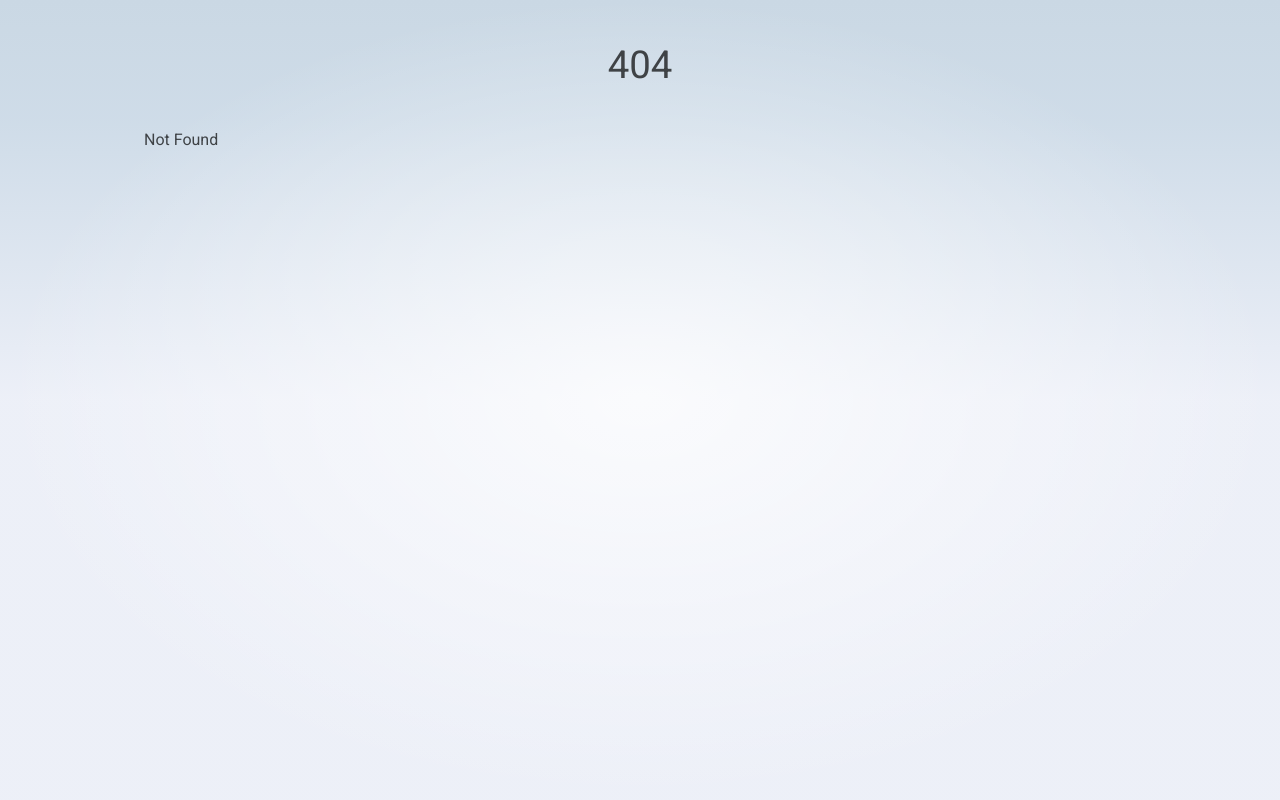
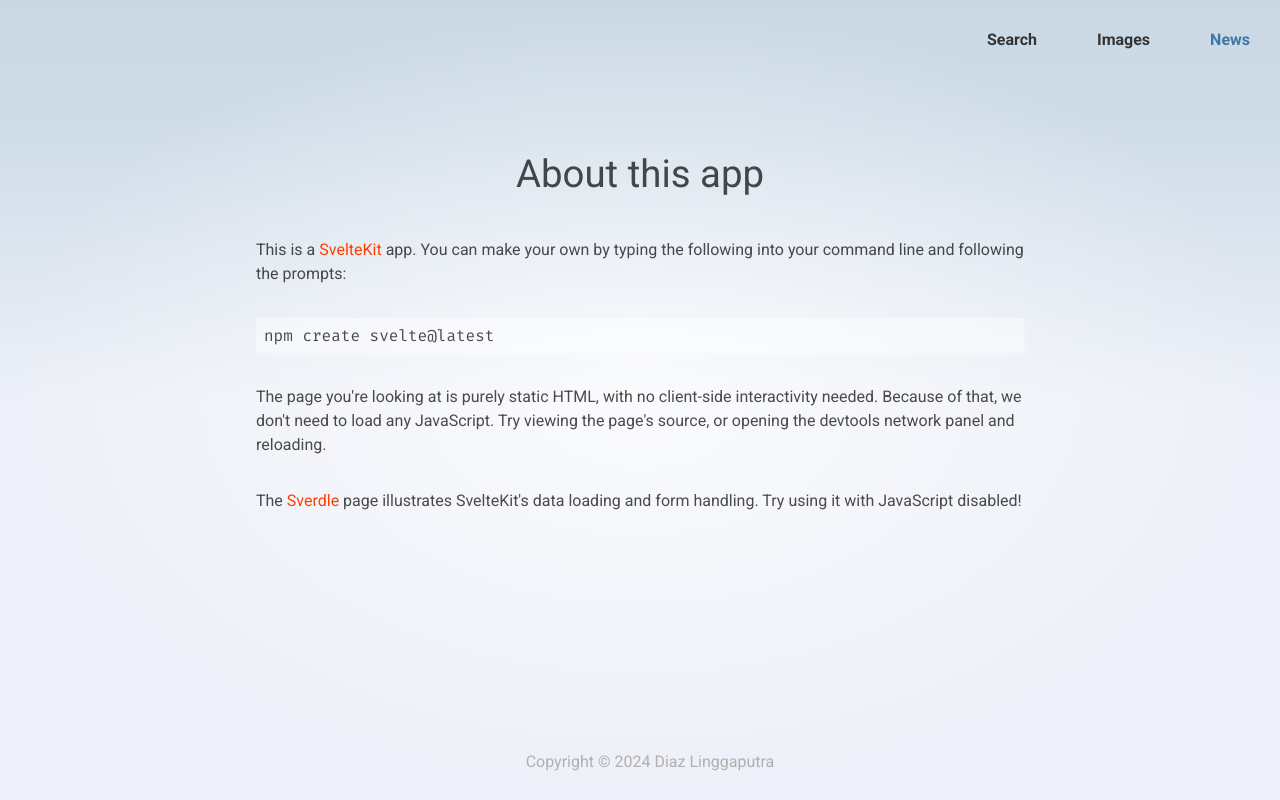
Before and after one commit to diazlp/search-engine-svelte, a SvelteKit app: page /news in a window 1280 px wide. Before the commit this address had no page. Built offline with nearby package versions, Linux system fonts and the light colour scheme.

Commit message:
feat(layout): implement footer and header

```diff
--- a/src/routes/+layout.svelte
+++ b/src/routes/+layout.svelte
@@ -1,14 +1,20 @@
-<script>
+<script lang='ts'>
+	const year = new Date().getFullYear()
+
 	import Header from './Header.svelte';
 	import './styles.css';
 </script>
 
 <div class="app">
-	<!-- <Header /> -->
+	<Header />
 
 	<main >
 		<slot />
 	</main>
+
+	<footer>
+		<p>Copyright &copy; {year} Diaz Linggaputra</p>
+	</footer>
 </div>
 
 <style lang="scss">
@@ -19,6 +25,7 @@
 		display: flex;
 		flex-direction: column;
 		min-height: 100vh;
+		overflow-y: hidden;
 	}
 
 	main {
@@ -31,4 +38,15 @@
 		margin: 0 auto;
 		box-sizing: border-box;
 	}
+
+	footer {
+    color: #b3afaf;
+		font-weight: 500;
+    text-align: center;
+    padding: 10px;
+    position: fixed;
+    left: 0;
+    bottom: 0;
+    width: 100%;
+  }
 </style>
--- a/src/routes/Header.svelte
+++ b/src/routes/Header.svelte
@@ -1,129 +1,41 @@
 <script>
 	import { page } from '$app/stores';
-	import logo from '$lib/images/svelte-logo.svg';
-	import github from '$lib/images/github.svg';
 </script>
 
 <header>
-	<div class="corner">
-		<a href="https://kit.svelte.dev">
-			<img src={logo} alt="SvelteKit" />
-		</a>
-	</div>
-
 	<nav>
-		<svg viewBox="0 0 2 3" aria-hidden="true">
-			<path d="M0,0 L1,2 C1.5,3 1.5,3 2,3 L2,0 Z" />
-		</svg>
-		<ul>
-			<li aria-current={$page.url.pathname === '/' ? 'page' : undefined}>
-				<a href="/">Home</a>
-			</li>
-			<li aria-current={$page.url.pathname === '/about' ? 'page' : undefined}>
-				<a href="/about">About</a>
-			</li>
-			<li aria-current={$page.url.pathname.startsWith('/sverdle') ? 'page' : undefined}>
-				<a href="/sverdle">Sverdle</a>
-			</li>
-		</ul>
-		<svg viewBox="0 0 2 3" aria-hidden="true">
-			<path d="M0,0 L0,3 C0.5,3 0.5,3 1,2 L2,0 Z" />
-		</svg>
+		<a href="/" aria-current={$page.url.pathname === '/' ? 'page' : undefined}>Search</a>
+		<a href="/images" aria-current={$page.url.pathname === '/images' ? 'page' : undefined}>Images</a>
+		<a href="/news" aria-current={$page.url.pathname === '/news' ? 'page' : undefined}>News</a>
 	</nav>
-
-	<div class="corner">
-		<a href="https://github.com/sveltejs/kit">
-			<img src={github} alt="GitHub" />
-		</a>
-	</div>
 </header>
 
-<style>
+<style lang="scss">
 	header {
-		display: flex;
-		justify-content: space-between;
-	}
-
-	.corner {
-		width: 3em;
-		height: 3em;
-	}
-
-	.corner a {
-		display: flex;
-		align-items: center;
-		justify-content: center;
-		width: 100%;
-		height: 100%;
-	}
-
-	.corner img {
-		width: 2em;
-		height: 2em;
-		object-fit: contain;
+    width: 100%;
+    padding: 20px 0;
+    display: flex;
+		position: fixed;
+		justify-content: flex-end;
+    top: 0;
+    left: 0;
+    z-index: 10;
 	}
 
 	nav {
 		display: flex;
-		justify-content: center;
-		--background: rgba(255, 255, 255, 0.7);
+		a {
+			text-decoration: none;
+			color: #333;
+			font-weight: bold;
+			padding: 10px 20px;
+			margin: 0 10px;
+			border-radius: 5px;
+			transition: background-color 0.3s ease;
+		}
 	}
 
-	svg {
-		width: 2em;
-		height: 3em;
-		display: block;
-	}
-
-	path {
-		fill: var(--background);
-	}
-
-	ul {
-		position: relative;
-		padding: 0;
-		margin: 0;
-		height: 3em;
-		display: flex;
-		justify-content: center;
-		align-items: center;
-		list-style: none;
-		background: var(--background);
-		background-size: contain;
-	}
-
-	li {
-		position: relative;
-		height: 100%;
-	}
-
-	li[aria-current='page']::before {
-		--size: 6px;
-		content: '';
-		width: 0;
-		height: 0;
-		position: absolute;
-		top: 0;
-		left: calc(50% - var(--size));
-		border: var(--size) solid transparent;
-		border-top: var(--size) solid var(--color-theme-1);
-	}
-
-	nav a {
-		display: flex;
-		height: 100%;
-		align-items: center;
-		padding: 0 0.5rem;
-		color: var(--color-text);
-		font-weight: 700;
-		font-size: 0.8rem;
-		text-transform: uppercase;
-		letter-spacing: 0.1em;
-		text-decoration: none;
-		transition: color 0.2s linear;
-	}
-
-	a:hover {
-		color: var(--color-theme-1);
+	a[aria-current="page"] {
+		color: var(--color-theme-2);
 	}
 </style>
--- /dev/null
+++ b/src/routes/news/+page.svelte
@@ -0,0 +1,26 @@
+<svelte:head>
+	<title>About</title>
+	<meta name="description" content="About this app" />
+</svelte:head>
+
+<div class="text-column">
+	<h1>About this app</h1>
+
+	<p>
+		This is a <a href="https://kit.svelte.dev">SvelteKit</a> app. You can make your own by typing the
+		following into your command line and following the prompts:
+	</p>
+
+	<pre>npm create svelte@latest</pre>
+
+	<p>
+		The page you're looking at is purely static HTML, with no client-side interactivity needed.
+		Because of that, we don't need to load any JavaScript. Try viewing the page's source, or opening
+		the devtools network panel and reloading.
+	</p>
+
+	<p>
+		The <a href="/sverdle">Sverdle</a> page illustrates SvelteKit's data loading and form handling. Try
+		using it with JavaScript disabled!
+	</p>
+</div>
--- /dev/null
+++ b/src/routes/news/+page.ts
@@ -0,0 +1,9 @@
+import { dev } from '$app/environment';
+
+// we don't need any JS on this page, though we'll load
+// it in dev so that we get hot module replacement
+export const csr = dev;
+
+// since there's no dynamic data here, we can prerender
+// it so that it gets served as a static asset in production
+export const prerender = true;
```
Also changed, not shown: src/routes/+page.svelte (+15 -15 lines), src/routes/about/+page.svelte (deleted, +0 -26 lines), src/routes/about/+page.ts (deleted, +0 -9 lines), src/routes/images/+page.svelte (added, +26 -0 lines), src/routes/images/+page.ts (added, +9 -0 lines).
